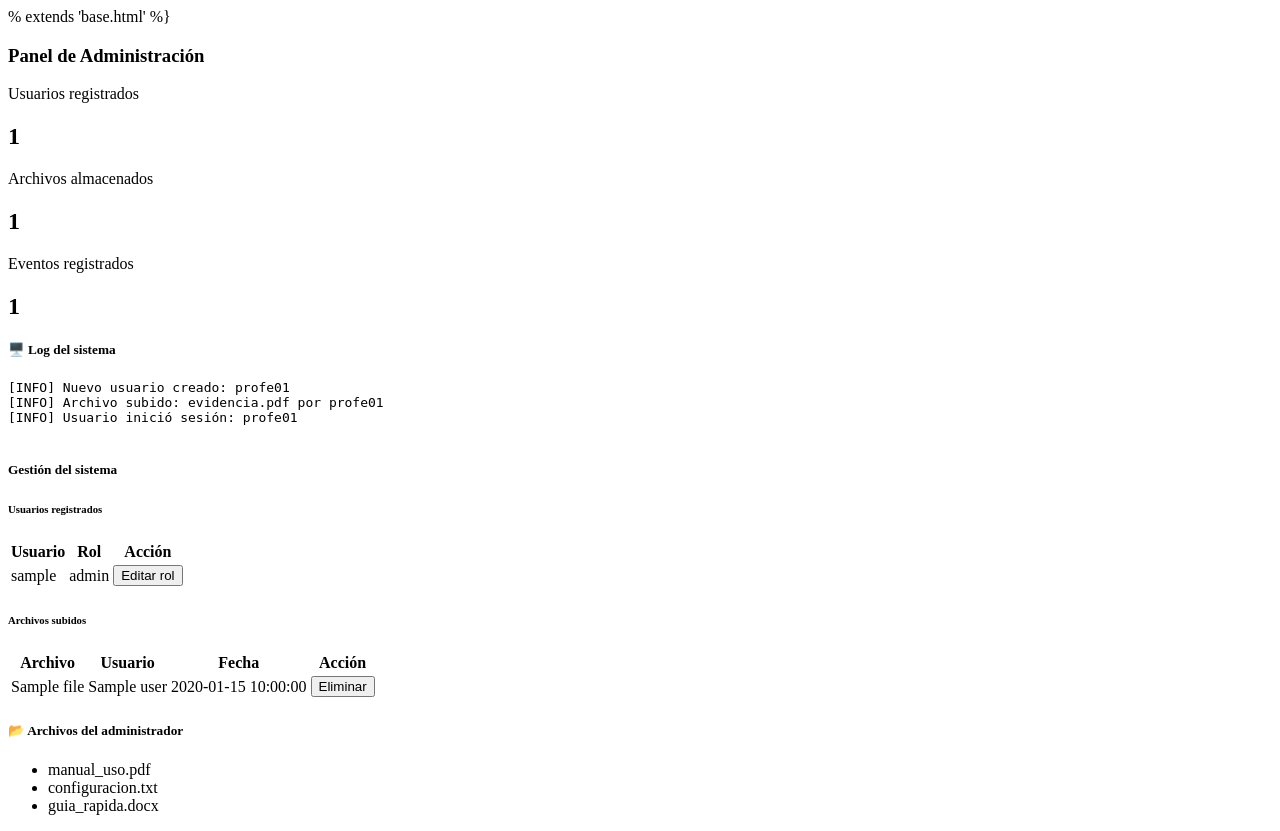
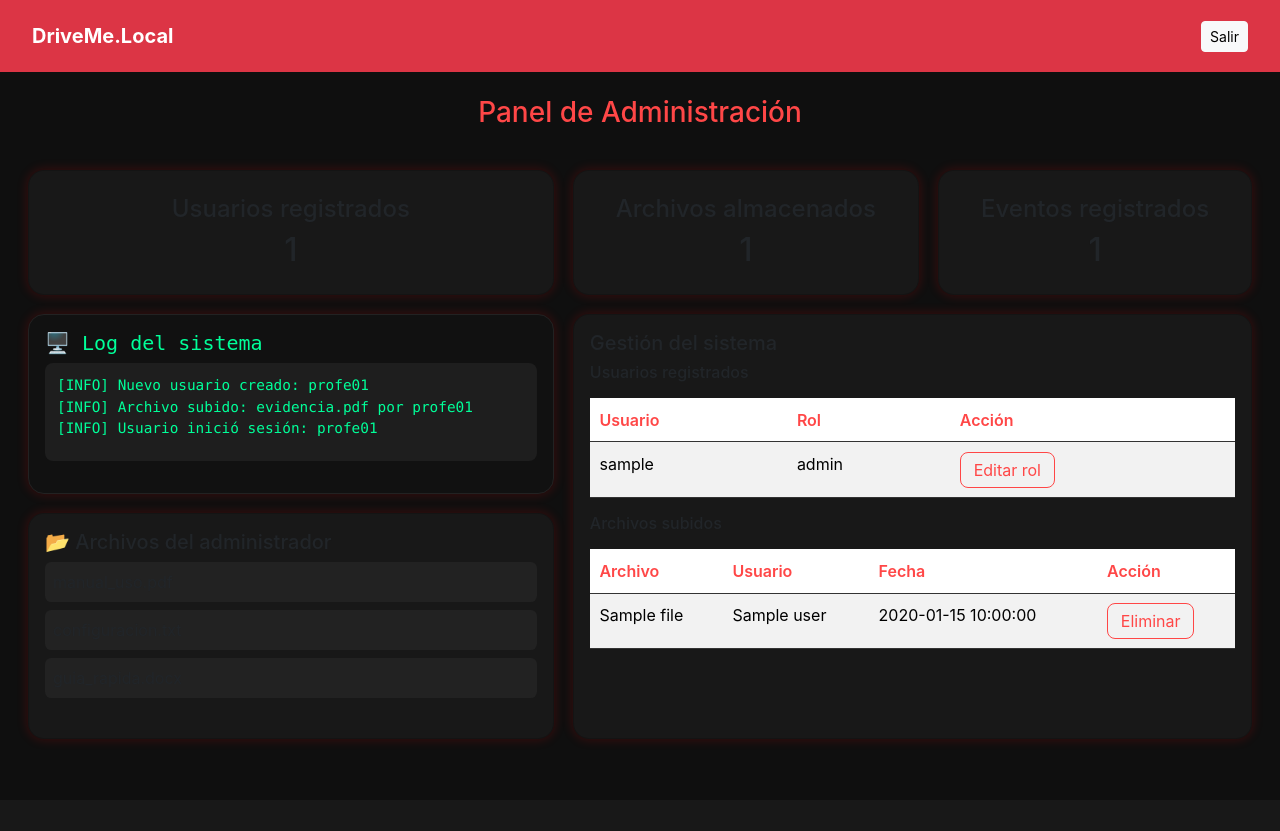
Before and after one commit to LeoCodec/DriveMe.Local, a Flask app: template templates/admin.html in a window 1280 px wide. After the commit the page ends 687 px from the top, so only its background shows below. Run offline with Flask 3, Linux system fonts and the light colour scheme; the template is opened without the code that fills it: most values are stand-ins (such as "Sample title", 1, 10 or a date in 2020).

Commit message:
Add admin panel styles and update HTML structure for improved layout

```diff
--- /dev/null
+++ b/static/admin.css
@@ -0,0 +1,124 @@
+body {
+  background: #0f0f0f;
+  color: #fff;
+  font-family: "Inter", sans-serif;
+}
+
+.title {
+  text-align: center;
+  margin-bottom: 1.5rem;
+  color: #ff4747;
+}
+
+.admin-grid {
+  display: grid;
+  grid-template-areas:
+    "div1 div2 div3"
+    "div4 div5 div5"
+    "div6 div5 div5";
+  gap: 1.2rem;
+  padding: 1rem;
+}
+
+.card {
+  background: #181818;
+  border-radius: 1rem;
+  padding: 1rem;
+  box-shadow: 0 0 12px rgba(255, 0, 0, 0.2);
+  transition: transform 0.2s ease, box-shadow 0.2s ease;
+}
+
+.card:hover {
+  transform: translateY(-3px);
+  box-shadow: 0 0 20px rgba(255, 0, 0, 0.3);
+}
+
+/* Grid Areas */
+.div1 { grid-area: div1; text-align: center; }
+.div2 { grid-area: div2; text-align: center; }
+.div3 { grid-area: div3; text-align: center; }
+.div4 { grid-area: div4; }
+.div5 { grid-area: div5; }
+.div6 { grid-area: div6; }
+
+.icon {
+  color: #ff4747;
+  font-size: 2.5rem;
+  display: block;
+  margin-bottom: 0.5rem;
+}
+
+.table {
+  width: 100%;
+  border-collapse: collapse;
+  margin-top: 1rem;
+}
+
+.table th,
+.table td {
+  padding: 0.6rem;
+  border-bottom: 1px solid #333;
+  text-align: left;
+}
+
+.table th {
+  color: #ff4747;
+  font-weight: 600;
+}
+
+.btn-edit, .btn-delete {
+  background: transparent;
+  color: #ff4747;
+  border: 1px solid #ff4747;
+  border-radius: 0.5rem;
+  padding: 0.3rem 0.8rem;
+  cursor: pointer;
+}
+
+.btn-edit:hover, .btn-delete:hover {
+  background: #ff4747;
+  color: #fff;
+}
+
+.terminal-log {
+  font-family: monospace;
+  background: #111;
+  color: #00ff99;
+  overflow-y: auto;
+  height: 180px;
+  font-size: 0.85rem;
+  border: 1px solid #222;
+}
+
+.admin-files ul {
+  list-style: none;
+  padding: 0;
+}
+
+.admin-files li {
+  background: #222;
+  margin-bottom: 0.5rem;
+  padding: 0.5rem;
+  border-radius: 0.4rem;
+}
+
+@media (max-width: 900px) {
+  .admin-grid {
+    grid-template-areas:
+      "div1"
+      "div2"
+      "div3"
+      "div4"
+      "div5"
+      "div6";
+  }
+}
+pre {
+  background-color: #1e1e1e;
+  color: #00ff99;
+  padding: 12px;
+  border-radius: 8px;
+  font-size: 0.9rem;
+  height: 220px;
+  overflow-y: auto;
+}
--- a/templates/admin.html
+++ b/templates/admin.html
@@ -1,29 +1,29 @@
-% extends 'base.html' %}
+{% extends 'base.html' %}
 {% block content %}
-<h3 class="mb-4">Panel de Administración</h3>
+<link rel="stylesheet" href="{{ url_for('static', filename='css/admin.css') }}">
+
+<h3 class="title">Panel de Administración</h3>
 
 <div class="admin-grid">
-  <!-- Métricas rápidas -->
-  <div class="card stat-users">
-    <i class="bi bi-person-fill text-danger fs-2"></i>
-    <p>Usuarios registrados</p>
+  <div class="div1 card">
+    <i class="bi bi-person-fill icon"></i>
+    <h4>Usuarios registrados</h4>
     <h2>{{ total_users }}</h2>
   </div>
 
-  <div class="card stat-files">
-    <i class="bi bi-file-earmark-fill text-danger fs-2"></i>
-    <p>Archivos almacenados</p>
+  <div class="div2 card">
+    <i class="bi bi-file-earmark-fill icon"></i>
+    <h4>Archivos almacenados</h4>
     <h2>{{ total_files }}</h2>
   </div>
 
-  <div class="card stat-activity">
-    <i class="bi bi-activity text-danger fs-2"></i>
-    <p>Eventos registrados</p>
+  <div class="div3 card">
+    <i class="bi bi-activity icon"></i>
+    <h4>Eventos registrados</h4>
     <h2>{{ total_logs }}</h2>
   </div>
 
-  <!-- Logs del sistema -->
-  <div class="card terminal-log">
+  <div class="div4 card terminal-log">
     <h5>🖥️ Log del sistema</h5>
     <pre>
 [INFO] Nuevo usuario creado: profe01
@@ -32,20 +32,21 @@
     </pre>
   </div>
 
-  <!-- Gestión de usuarios y archivos -->
-  <div class="card admin-panel">
+  <div class="div5 card admin-panel">
     <h5>Gestión del sistema</h5>
 
     <section>
       <h6>Usuarios registrados</h6>
       <table class="table table-striped">
-        <thead><tr><th>Usuario</th><th>Rol</th><th>Acción</th></tr></thead>
+        <thead>
+          <tr><th>Usuario</th><th>Rol</th><th>Acción</th></tr>
+        </thead>
         <tbody>
           {% for user in users %}
           <tr>
             <td>{{ user.username }}</td>
             <td>{{ user.role }}</td>
-            <td><button class="btn btn-sm btn-outline-danger">Editar rol</button></td>
+            <td><button class="btn-edit">Editar rol</button></td>
           </tr>
           {% endfor %}
         </tbody>
@@ -55,14 +56,16 @@
     <section>
       <h6>Archivos subidos</h6>
       <table class="table table-striped">
-        <thead><tr><th>Archivo</th><th>Usuario</th><th>Fecha</th><th>Acción</th></tr></thead>
+        <thead>
+          <tr><th>Archivo</th><th>Usuario</th><th>Fecha</th><th>Acción</th></tr>
+        </thead>
         <tbody>
           {% for file in files %}
           <tr>
             <td>{{ file.name }}</td>
             <td>{{ file.user }}</td>
             <td>{{ file.date }}</td>
-            <td><button class="btn btn-sm btn-outline-danger">Eliminar</button></td>
+            <td><button class="btn-delete">Eliminar</button></td>
           </tr>
           {% endfor %}
         </tbody>
@@ -70,8 +73,7 @@
     </section>
   </div>
 
-  <!-- Archivos personales del admin -->
-  <div class="card admin-files">
+  <div class="div6 card admin-files">
     <h5>📂 Archivos del administrador</h5>
     <ul>
       <li>manual_uso.pdf</li>
```
